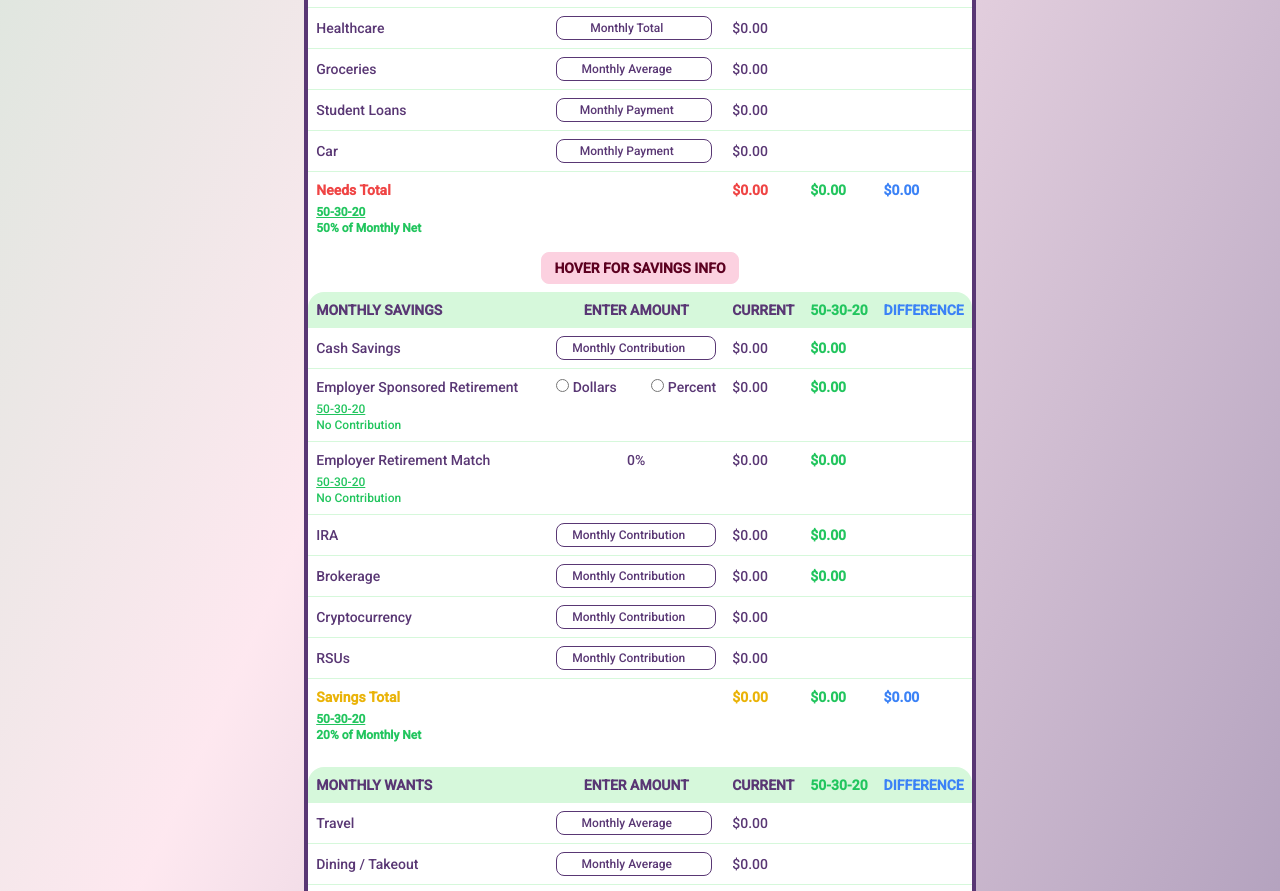
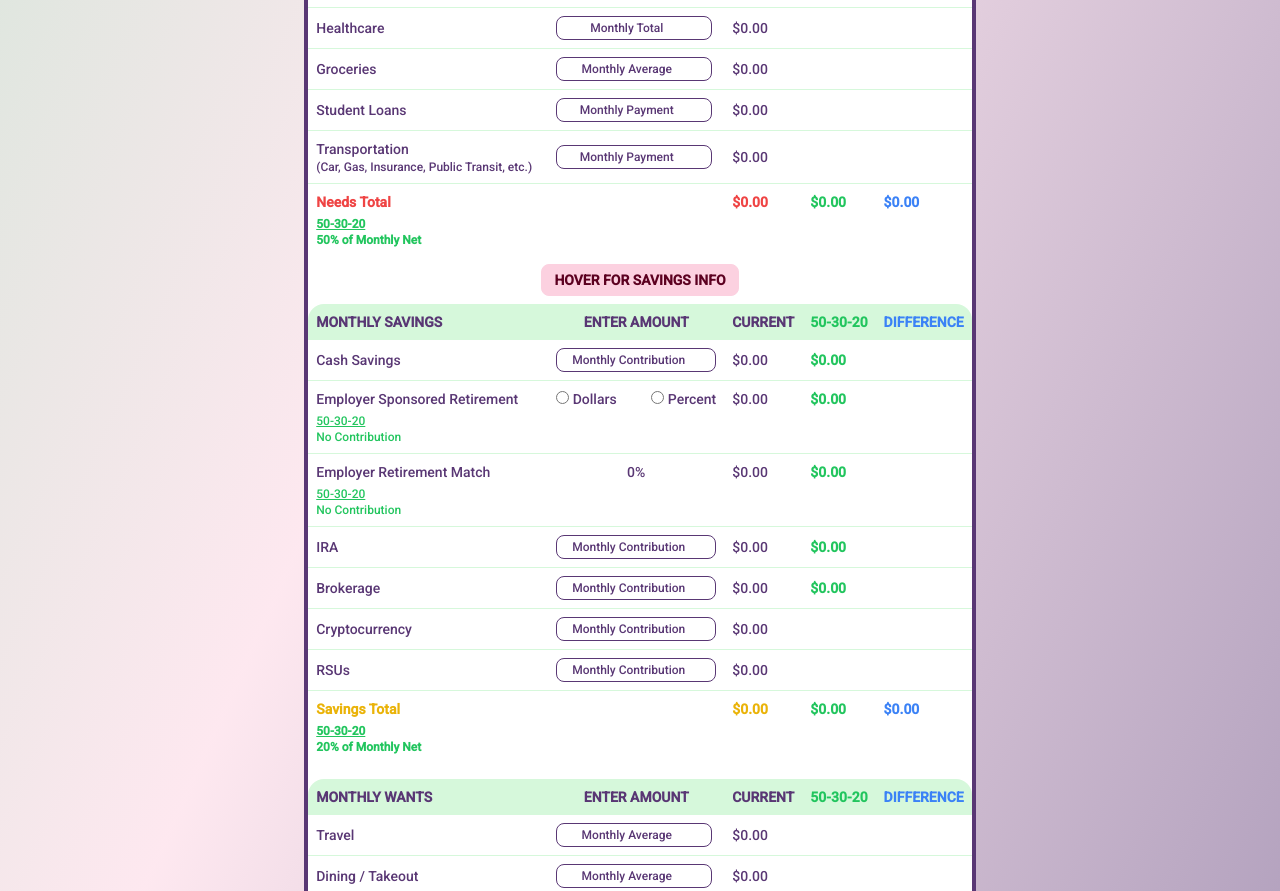
Before and after one commit to jcseeley/Money-Manager, a React (Create React App) app: page / in a window 1280 px wide. Shown: the part 1627-2518 px from the top of the page. Built offline with nearby package versions, Linux system fonts and the light colour scheme.

Commit message:
fix: change 'Car' to 'Transportation' in Needs

```diff
--- a/src/components/NetWorthDash.js
+++ b/src/components/NetWorthDash.js
@@ -792,7 +792,10 @@ const NetWorthDash = () => {
               </tr>
               {/* MONTHLY CAR PAYMENT INPUT */}
               <tr className="hover">
-                <td className="w-fit">Car</td>
+                <td className="w-fit">
+                  <p>Transportation</p>
+                  <p className="text-xs">(Car, Gas, Insurance, Public Transit, etc.)</p>
+                </td>
                 <td>
                   <input id='carPayment' className="w-fit input border-primary input-xs text-center placeholder:text-aura-purple"
                     type='number'
```
